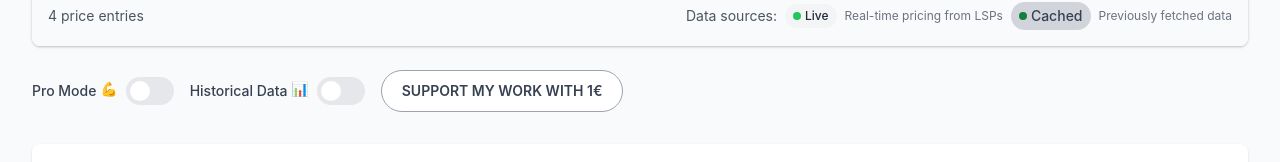
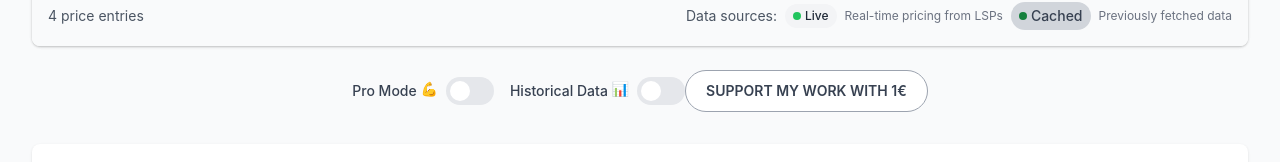
Before and after one commit to NodeDiver/alby-lsp-priceboard, a Next.js app: page / in a window 1280 px wide. Shown: the part 754-916 px from the top of the page. Built offline with nearby package versions, Linux system fonts and the light colour scheme; no server answers.

Commit message:
feat: center support button on the same line as Pro Mode and Historical Data toggles

```diff
--- a/pages/index.tsx
+++ b/pages/index.tsx
@@ -480,7 +480,7 @@ export default function Home() {
         </div>
 
         {/* Action Buttons */}
-        <div className="mt-6 flex justify-between items-center">
+        <div className="mt-6 flex justify-center items-center">
           <div className="flex items-center space-x-4">
             {isHydrated && proMode && !loading && (
               <button
@@ -556,10 +556,11 @@ export default function Home() {
                 />
               </button>
             </div>
+          </div>
 
-            {/* Support Button */}
-            <div className="flex items-center">
-              <button
+          {/* Support Button - Centered */}
+          <div className="flex items-center">
+            <button
                 onClick={async () => {
                   try {
                     // Check if WebLN is available
@@ -622,7 +623,6 @@ export default function Home() {
               >
                 Support my work with 1€
               </button>
-            </div>
           </div>
         </div>
 
```
